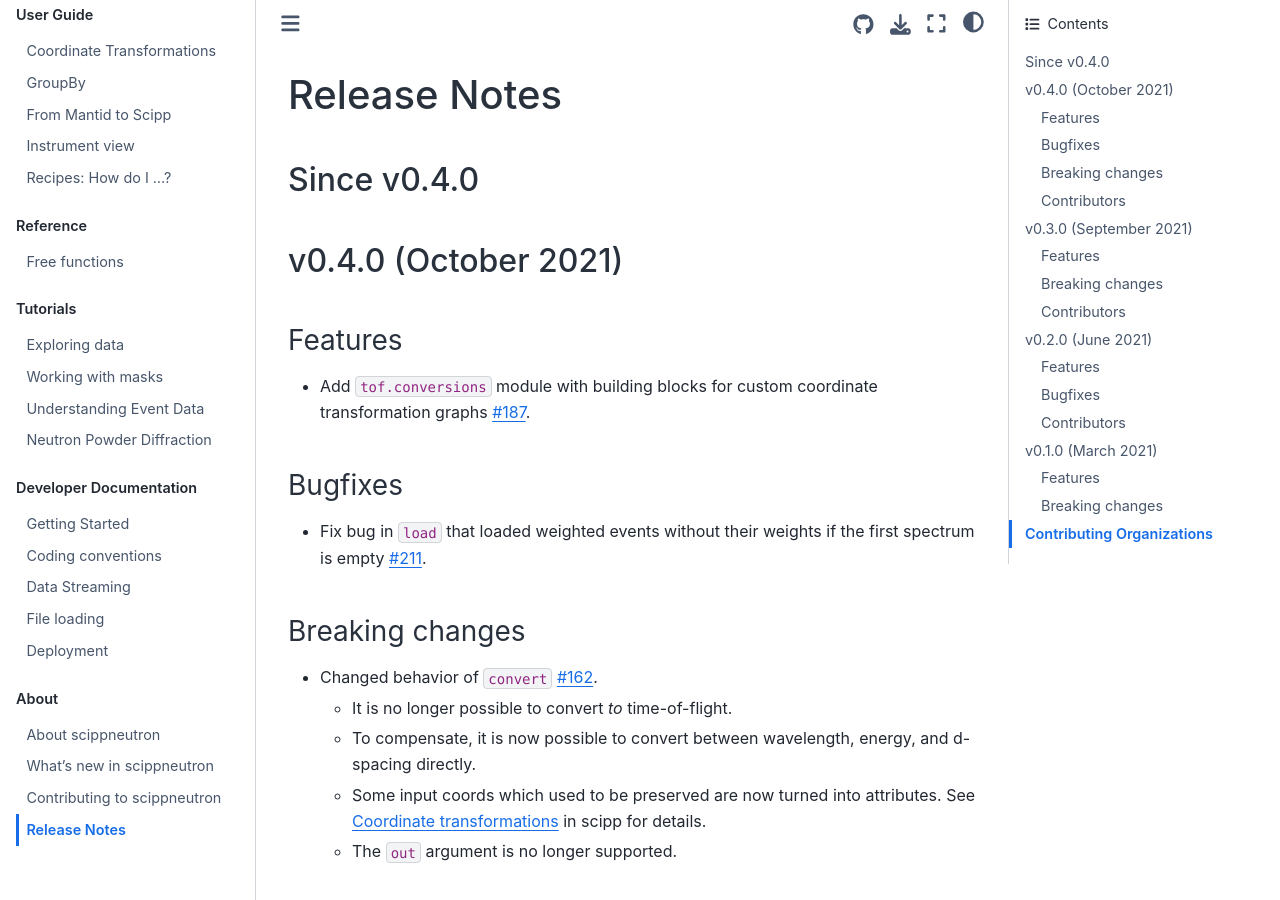
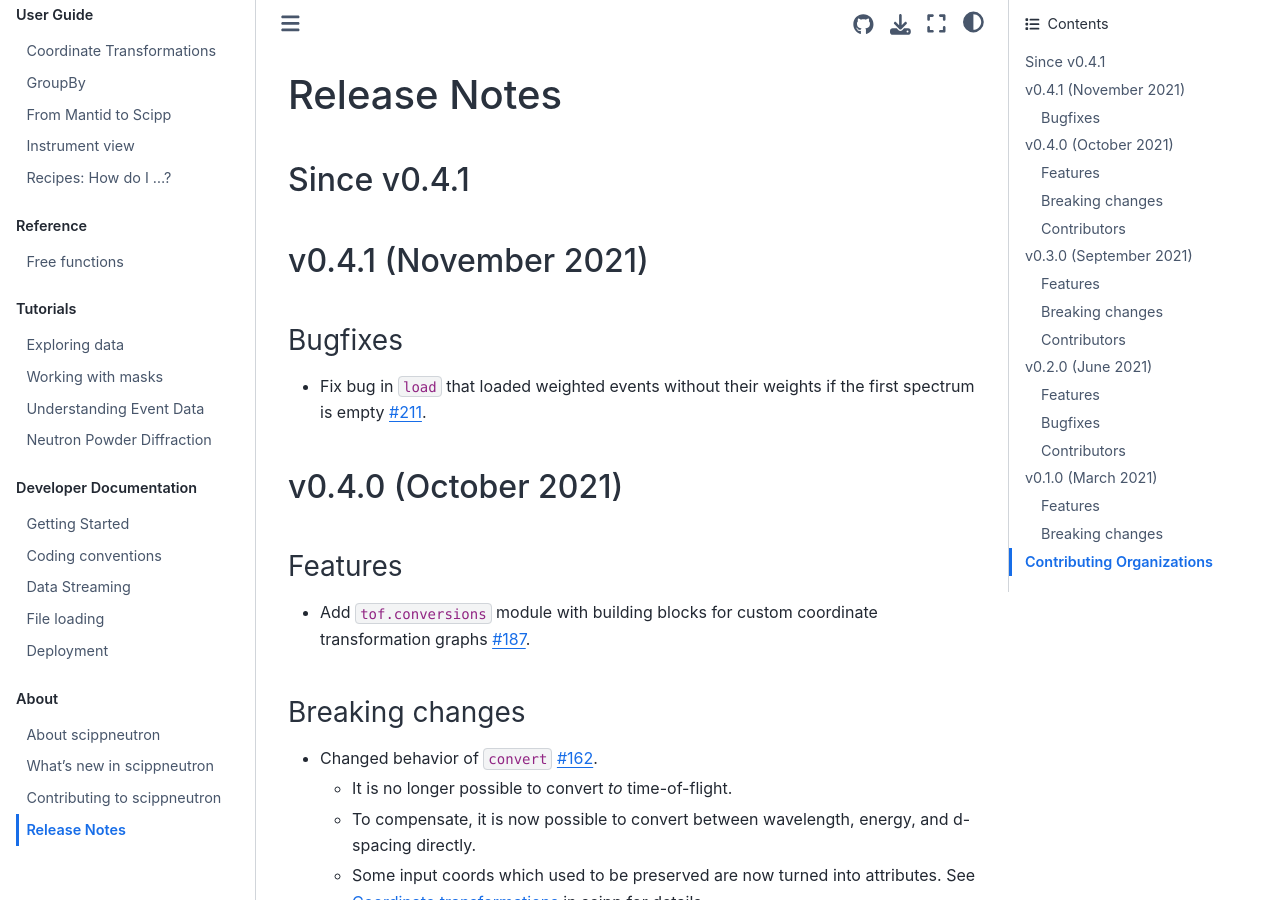
Before and after one commit to scipp/scippneutron, a Sphinx documentation site: the page built from docs/about/release-notes.rst, in a window 1280 px wide and 900 px high. Built offline with Sphinx 7.4.7 and the Sphinx Book theme 1.1.4, drawn with Linux system fonts in a browser that asks for light colours.

Commit message:
Put bugfix note into 0.4.1 release

```diff
--- a/docs/about/release-notes.rst
+++ b/docs/about/release-notes.rst
@@ -3,8 +3,16 @@
 Release Notes
 =============
 
-Since v0.4.0
+Since v0.4.1
 ------------
+
+v0.4.1 (November 2021)
+---------------------
+
+Bugfixes
+~~~~~~~~
+
+* Fix bug in ``load`` that loaded weighted events without their weights if the first spectrum is empty `#211 <https://github.com/scipp/scippneutron/pull/211>`_.
 
 v0.4.0 (October 2021)
 ---------------------
@@ -13,11 +21,6 @@ Features
 ~~~~~~~~
 
 * Add ``tof.conversions`` module with building blocks for custom coordinate transformation graphs `#187 <https://github.com/scipp/scipp/pull/187>`_.
-
-Bugfixes
-~~~~~~~~
-
-* Fix bug in ``load`` that loaded weighted events without their weights if the first spectrum is empty `#211 <https://github.com/scipp/scippneutron/pull/211>`_.
 
 Breaking changes
 ~~~~~~~~~~~~~~~~
```
